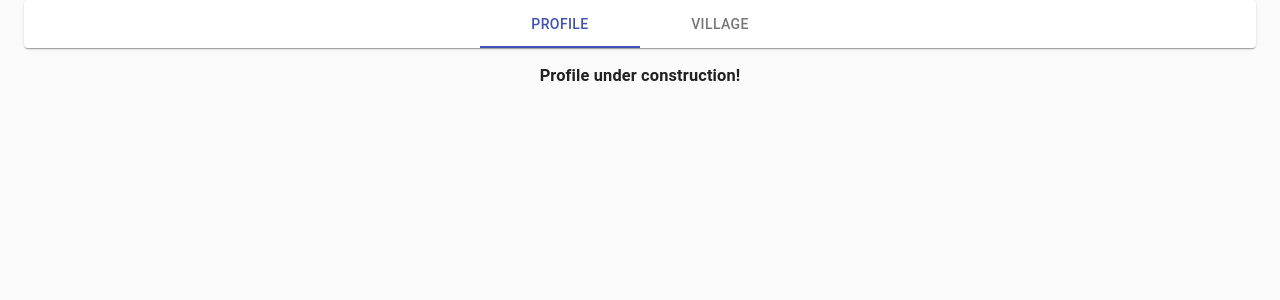
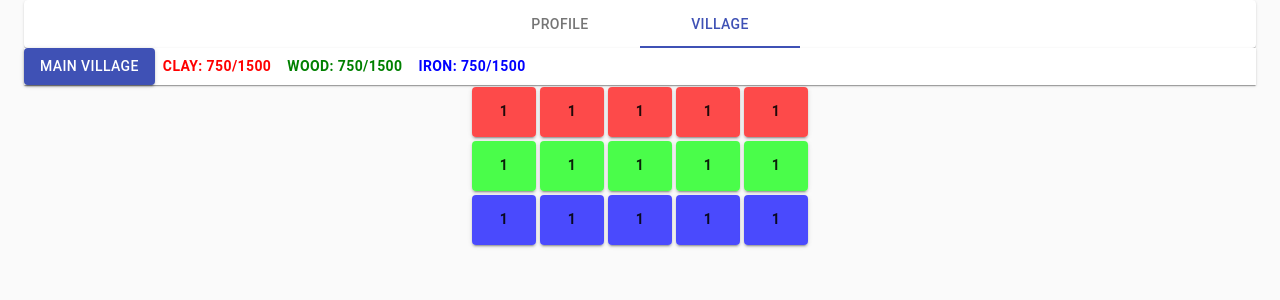
Before and after one commit to Markoxmas/Traviland, a React (Create React App) app: page / in a window 1280 px wide. Shown: the top 300 px of the page. Built offline with nearby package versions, Linux system fonts and the light colour scheme; data requests are answered from the project's data file.

Commit message:
Added mock loading the app

```diff
--- a/db.json
+++ b/db.json
@@ -1,4 +1,30 @@
 {
+    "serverConfig": {
+        "WOOD": {
+            "WOOD_A1": 100,
+            "WOOD_K": 1.05,
+            "CLAY_A1": 100,
+            "CLAY_K": 1.07,
+            "IRON_A1": 120,
+            "IRON_K": 1.1
+        },
+        "CLAY": {
+            "WOOD_A1": 100,
+            "WOOD_K": 1.05,
+            "CLAY_A1": 100,
+            "CLAY_K": 1.07,
+            "IRON_A1": 120,
+            "IRON_K": 1.1
+        },
+        "IRON": {
+            "WOOD_A1": 100,
+            "WOOD_K": 1.05,
+            "CLAY_A1": 100,
+            "CLAY_K": 1.07,
+            "IRON_A1": 120,
+            "IRON_K": 1.1
+        }
+    },
     "users": [
         {
             "id": 1,
--- a/src/App.js
+++ b/src/App.js
@@ -1,21 +1,30 @@
-import React from 'react'
-import { useSelector } from 'react-redux'
+import React, { useEffect } from 'react'
+import { useSelector, useDispatch } from 'react-redux'
 import CssBaseline from '@material-ui/core/CssBaseline'
 import Typography from '@material-ui/core/Typography'
 import Container from '@material-ui/core/Container'
 import Menu from './components/Menu'
 import Profile from './components/Profile'
 import Villages from './components/Villages'
+import { onLoadData } from './redux/actions/loadDataActions'
+import { onSetMenu } from './redux/actions/menuActions'
 
 export default function App() {
     const { tab } = useSelector((state) => state.menuReducer)
+    const user = useSelector((state) => state.userReducer)
+    const { pending } = useSelector((state) => state.serverConfigReducer)
+    const dispatch = useDispatch()
+    useEffect(() => {
+        dispatch(onLoadData(user))
+        dispatch(onSetMenu(1))
+    }, [])
     return (
         <React.Fragment>
             <CssBaseline />
             <Container maxWidth="lg">
                 <Menu />
-                {tab === 0 && <Profile />}
-                {tab === 1 && <Villages />}
+                {tab === 0 && !pending && <Profile />}
+                {tab === 1 && !pending && <Villages />}
                 <Typography component="div" />
             </Container>
         </React.Fragment>
--- a/src/components/Village.js
+++ b/src/components/Village.js
@@ -7,22 +7,22 @@ export default function Village({ village }) {
         <div style={{ textAlign: 'center' }}>
             <div>
                 {village.resourceFields.slice(0, 5).map((field) => (
-                    <ResourceField field={field} />
+                    <ResourceField key={field.id} field={field} />
                 ))}
             </div>
             <div>
                 {village.resourceFields.slice(5, 10).map((field) => (
-                    <ResourceField field={field} />
+                    <ResourceField key={field.id} field={field} />
                 ))}
             </div>
             <div>
                 {village.resourceFields.slice(10, 15).map((field) => (
-                    <ResourceField field={field} />
+                    <ResourceField key={field.id} field={field} />
                 ))}
             </div>
             <div>
                 {village.buildings.slice(0, 5).map((field) => (
-                    <BuildingField field={field} />
+                    <BuildingField key={field.id} field={field} />
                 ))}
             </div>
         </div>
--- a/src/components/Villages.js
+++ b/src/components/Villages.js
@@ -14,7 +14,7 @@ const useStyles = makeStyles({
 
 export default function Villages() {
     const classes = useStyles()
-    const { villageId } = useSelector((state) => state.villageMenu)
+    const { villageId } = useSelector((state) => state.villageMenuReducer)
     const villages = useSelector((state) => state.villagesReducer)
     const village = villages.filter((village) => village.id === villageId)[0]
     return (
--- /dev/null
+++ b/src/mock-backend/mockLoad.js
@@ -0,0 +1,31 @@
+import axios from 'axios'
+import CONST from '../redux/constants'
+
+export default function mockLoad(user, dispatch) {
+    dispatch({ type: CONST.LOAD_DATA_REQUESTED })
+
+    const data = {}
+
+    //get server config
+    axios
+        .get(`http://localhost:4000/serverConfig`)
+        .then((response) => {
+            data.serverConfig = response.data
+        })
+        .catch((error) => dispatch({ type: CONST.LOAD_DATA_FAILED, error }))
+
+    //get village data
+    const villagesString = user.villageIds
+        .map((id) => `&id=${id}`)
+        .join('')
+        .substring(1)
+    axios
+        .get(`http://localhost:4000/villages?${villagesString}`)
+        .then((response) => {
+            data.villages = response.data
+            dispatch({ type: CONST.LOAD_DATA_SUCCESS, data })
+        })
+        .catch((error) => {
+            dispatch({ type: CONST.LOAD_DATA_FAILED, error })
+        })
+}
--- /dev/null
+++ b/src/redux/actions/loadDataActions.js
@@ -0,0 +1,5 @@
+import mockLoad from '../../mock-backend/mockLoad'
+
+export const onLoadData = (user) => (dispatch) => {
+    mockLoad(user, dispatch)
+}
--- a/src/redux/constants.js
+++ b/src/redux/constants.js
@@ -9,6 +9,10 @@ const SUCCESS_MESSAGE = 'SUCCESS_MESSAGE'
 const SET_MENU = 'SET_MENU'
 
 const SET_VILLAGE = 'SET_VILLAGE'
+
+const LOAD_DATA_REQUESTED = 'LOAD_DATA_REQUESTED'
+const LOAD_DATA_SUCCESS = 'LOAD_DATA_SUCCESS'
+const LOAD_DATA_FAILED = 'LOAD_DATA_FAILED'
 
 module.exports = {
     UPGRADE_REQUESTED,
@@ -22,4 +26,8 @@ module.exports = {
     SET_MENU,
 
     SET_VILLAGE,
+
+    LOAD_DATA_REQUESTED,
+    LOAD_DATA_SUCCESS,
+    LOAD_DATA_FAILED,
 }
--- /dev/null
+++ b/src/redux/reducers/serverConfigReducer.js
@@ -0,0 +1,20 @@
+import CONST from '../constants'
+
+const initialState = {
+    pending: true,
+}
+
+const serverConfigReducer = (state = initialState, action = {}) => {
+    switch (action.type) {
+        case CONST.LOAD_DATA_PENDING:
+            return { ...state, pending: true }
+        case CONST.LOAD_DATA_SUCCESS:
+            return { ...state, ...action.data.serverConfig, pending: false }
+        case CONST.LOAD_DATA_FAILED:
+            return { ...state, pending: false }
+        default:
+            return state
+    }
+}
+
+export default serverConfigReducer
--- /dev/null
+++ b/src/redux/reducers/userReducer.js
@@ -0,0 +1,15 @@
+import CONST from '../constants'
+
+const initialState = {
+    id: 1,
+    villageIds: [1],
+}
+
+const userReducer = (state = initialState, action = {}) => {
+    switch (action.type) {
+        default:
+            return state
+    }
+}
+
+export default userReducer
--- a/src/redux/reducers/villageMenu.js
+++ b/src/redux/reducers/villageMenuReducer.js
@@ -4,7 +4,7 @@ const initialState = {
     villageId: 1,
 }
 
-const villageMenu = (state = initialState, action = {}) => {
+const villageMenuReducer = (state = initialState, action = {}) => {
     switch (action.type) {
         case CONST.SET_VILLAGE:
             return { ...state, villageId: action.newId }
@@ -13,4 +13,4 @@ const villageMenu = (state = initialState, action = {}) => {
     }
 }
 
-export default villageMenu
+export default villageMenuReducer
--- a/src/redux/reducers/villagesReducer.js
+++ b/src/redux/reducers/villagesReducer.js
@@ -1,10 +1,6 @@
 import CONST from '../constants'
 
-const initialState = [
-    getDefaultVillage(1, 'Main village'),
-    getDefaultVillage(2, 'Second village'),
-    getDefaultVillage(3, 'Third village'),
-]
+const initialState = []
 
 const villagesReducer = (state = initialState, action = {}) => {
     switch (action.type) {
@@ -12,6 +8,8 @@ const villagesReducer = (state = initialState, action = {}) => {
             return state.map((village) =>
                 village.id === action.village.id ? action.village : village
             )
+        case CONST.LOAD_DATA_SUCCESS:
+            return [...action.data.villages]
         default:
             return state
     }
```
Also changed, not shown: src/redux/rootReducer.js (+6 -2 lines).
